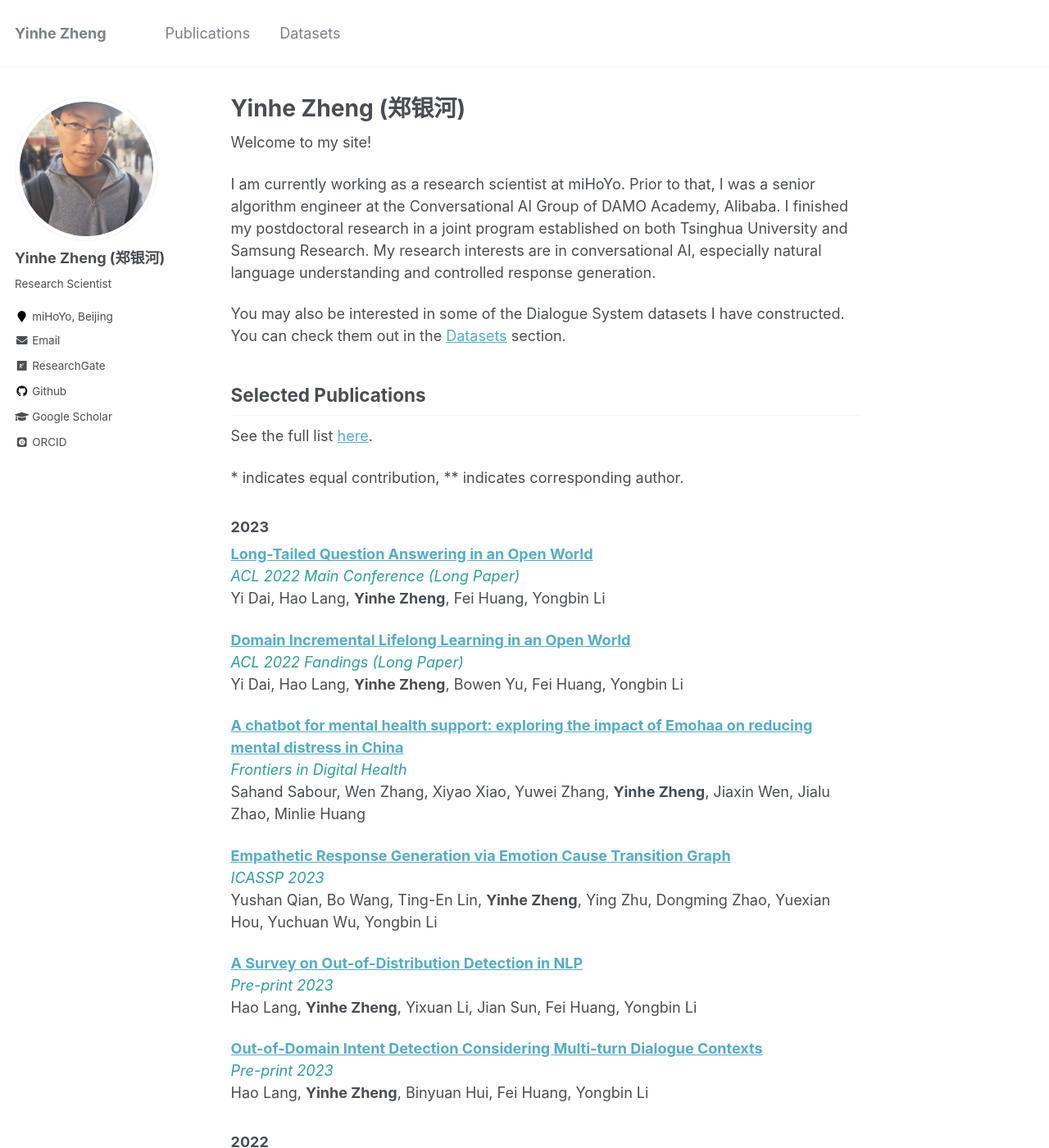
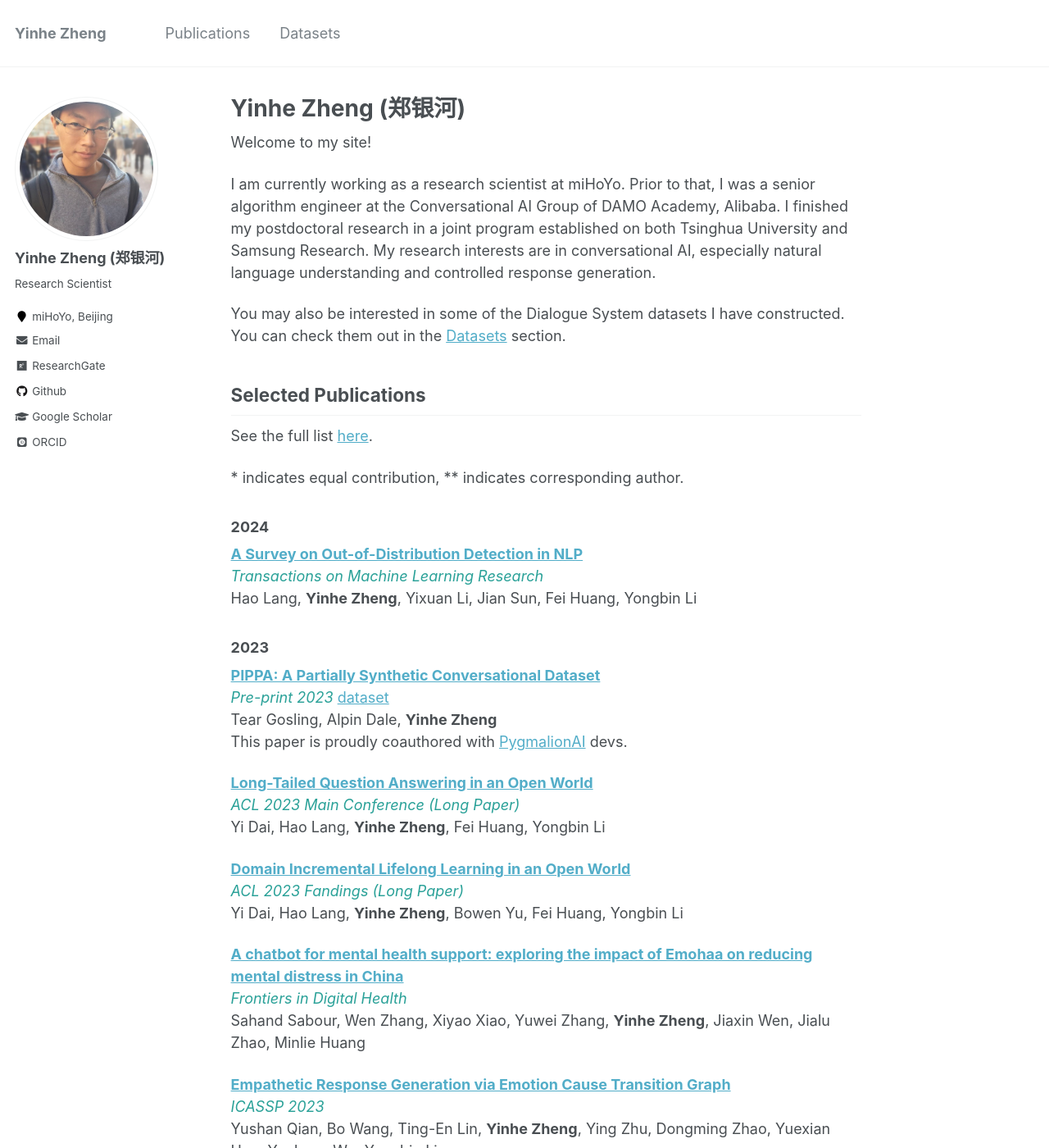
Before and after one commit to silverriver/silverriver.github.io, a Jekyll site: the page built from _pages/about.md, in a window 1280 px wide and 1400 px high. Shown: the whole window at 82% size. Built offline with Jekyll 4.4.1, drawn with Linux system fonts in a browser that asks for light colours; some web fonts are replaced.

Commit message:
update pubs

```diff
--- a/_pages/about.md
+++ b/_pages/about.md
@@ -24,14 +24,25 @@ See the full list [here](/publications).
 
 \* indicates equal contribution, \*\* indicates corresponding author.
 
+### 2024
+
+[**A Survey on Out-of-Distribution Detection in NLP**](https://arxiv.org/abs/2305.03236) <br>
+<span style="color:#2aa198"> *Transactions on Machine Learning Research* </span>  <br>
+Hao Lang, **Yinhe Zheng**, Yixuan Li, Jian Sun, Fei Huang, Yongbin Li <br>
+
 ### 2023
 
+[**PIPPA: A Partially Synthetic Conversational Dataset**](https://arxiv.org/abs/2308.05884) <br>
+<span style="color:#2aa198"> *Pre-print 2023* </span> [dataset](https://huggingface.co/datasets/PygmalionAI/PIPPA) <br>
+Tear Gosling, Alpin Dale, **Yinhe Zheng** <br>
+This paper is proudly coauthored with [PygmalionAI](https://huggingface.co/PygmalionAI) devs. <br>
+
 [**Long-Tailed Question Answering in an Open World**](https://arxiv.org/abs/2305.06557) <br>
-<span style="color:#2aa198"> *ACL 2022 Main Conference (Long Paper)* </span>  <br>
+<span style="color:#2aa198"> *ACL 2023 Main Conference (Long Paper)* </span>  <br>
 Yi Dai, Hao Lang, **Yinhe Zheng**, Fei Huang, Yongbin Li <br>
 
 [**Domain Incremental Lifelong Learning in an Open World**](https://arxiv.org/abs/2305.06555) <br>
-<span style="color:#2aa198"> *ACL 2022 Fandings (Long Paper)* </span>  <br>
+<span style="color:#2aa198"> *ACL 2023 Fandings (Long Paper)* </span>  <br>
 Yi Dai, Hao Lang, **Yinhe Zheng**, Bowen Yu, Fei Huang, Yongbin Li <br>
 
 [**A chatbot for mental health support: exploring the impact of Emohaa on reducing mental distress in China**](https://www.frontiersin.org/articles/10.3389/fdgth.2023.1133987/full) <br>
@@ -41,10 +52,6 @@ Sahand Sabour, Wen Zhang, Xiyao Xiao, Yuwei Zhang, **Yinhe Zheng**, Jiaxin Wen,
 [**Empathetic Response Generation via Emotion Cause Transition Graph**](https://arxiv.org/abs/2302.11787) <br>
 <span style="color:#2aa198"> *ICASSP 2023* </span>  <br>
 Yushan Qian, Bo Wang, Ting-En Lin, **Yinhe Zheng**, Ying Zhu, Dongming Zhao, Yuexian Hou, Yuchuan Wu, Yongbin Li <br>
-
-[**A Survey on Out-of-Distribution Detection in NLP**](https://arxiv.org/abs/2305.03236) <br>
-<span style="color:#2aa198"> *Pre-print 2023* </span>  <br>
-Hao Lang, **Yinhe Zheng**, Yixuan Li, Jian Sun, Fei Huang, Yongbin Li <br>
 
 [**Out-of-Domain Intent Detection Considering Multi-turn Dialogue Contexts**](https://arxiv.org/abs/2305.03237) <br>
 <span style="color:#2aa198"> *Pre-print 2023* </span>  <br>
```
Also changed, not shown: _pages/publications.md (+14 -6 lines).
